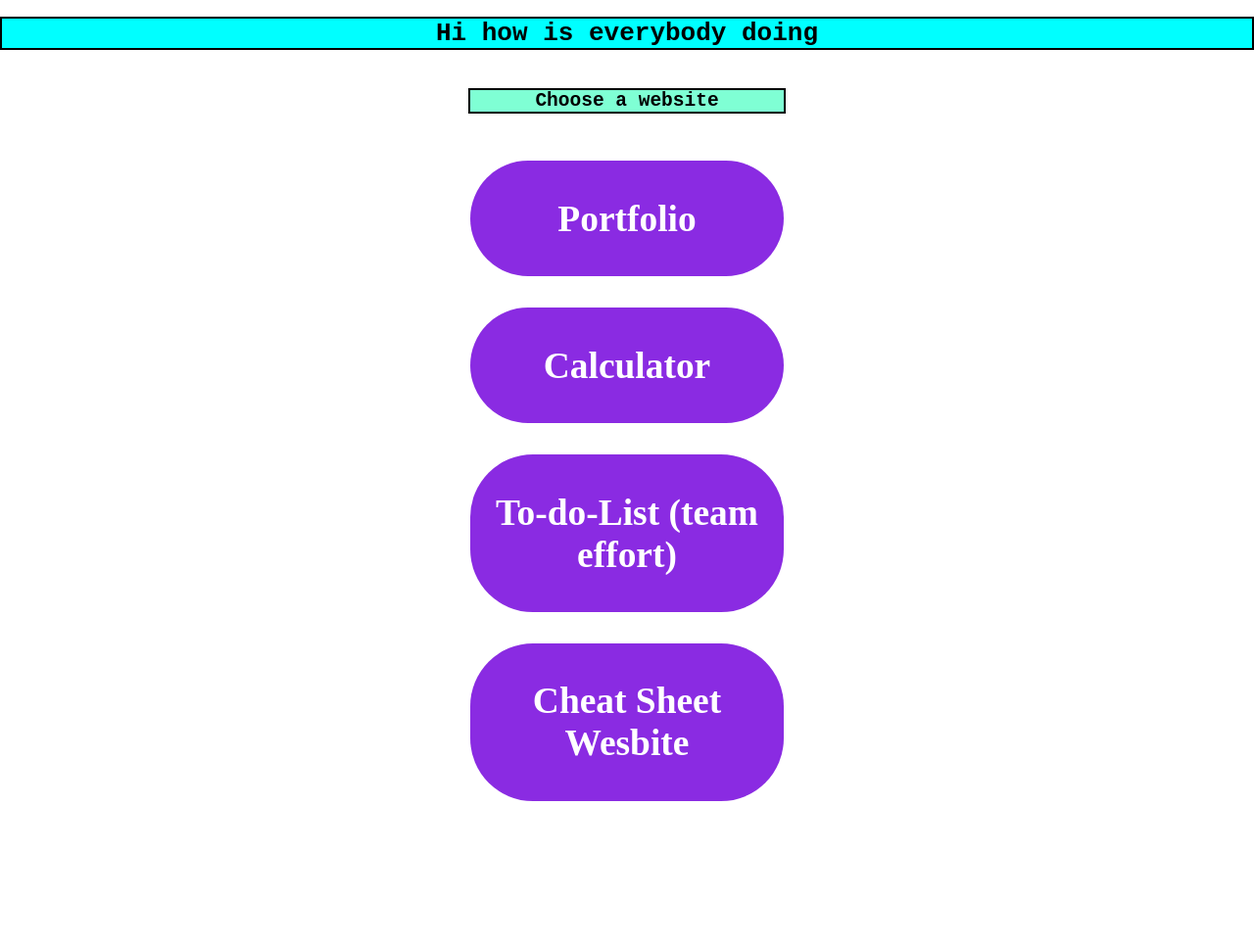
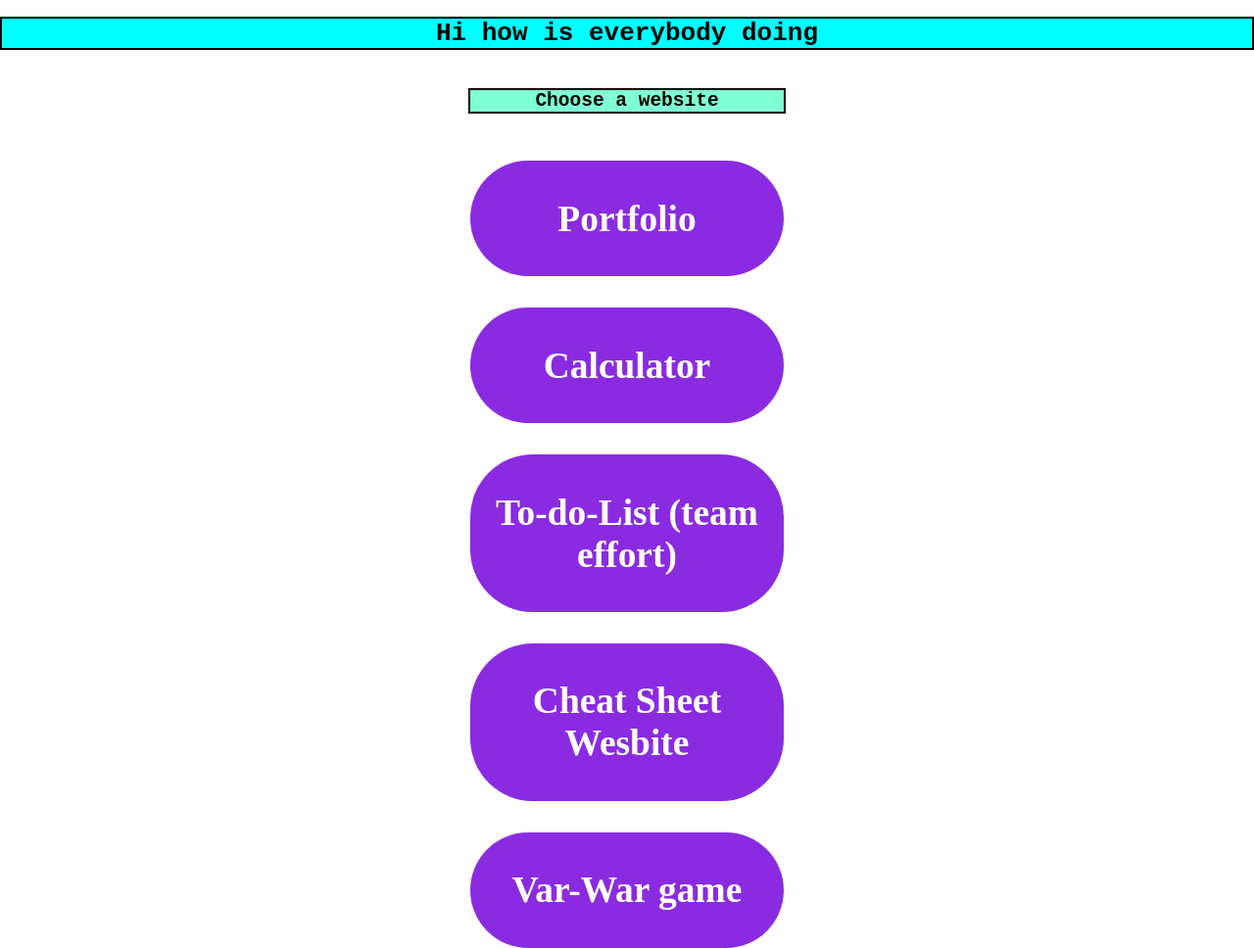
Before and after one commit to JerinAbraham2/jerinabraham2.github.io, a plain HTML site: page index.html in a window 1280 px wide. Shown: the whole page at 98% size. Before the commit the page ends 818 px from the top, so only its background shows below. Drawn offline with Linux system fonts and the light colour scheme.

Commit message:
added var war

```diff
--- a/index.html
+++ b/index.html
@@ -17,6 +17,7 @@
       <a class="websites" href="/calculator" target="_blank"><h3>Calculator</h3></a>
       <a class="websites" href="/to-do-list" target="_blank"><h3>To-do-List (team effort)</h3></a>
       <a class="websites" href="/cheat-sheets" target="_blank"><h3>Cheat Sheet Wesbite</h3></a>
+      <a class="websites" href="/var-war" target="_blank"><h3>Var-War game</h3></a>
     </main>
   </body>
 </html>
```
